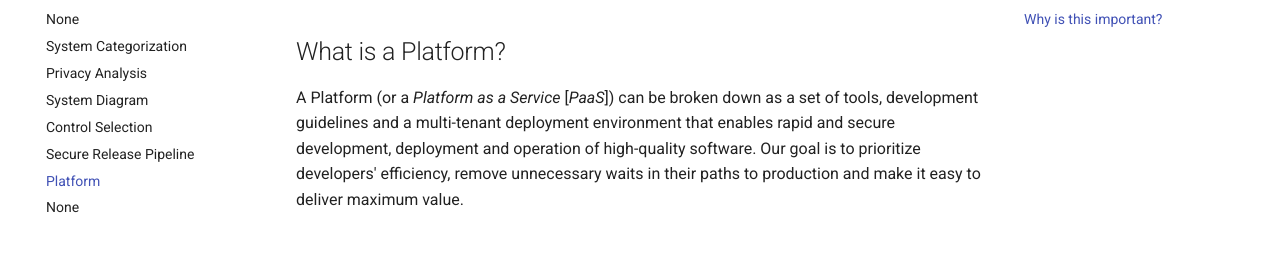
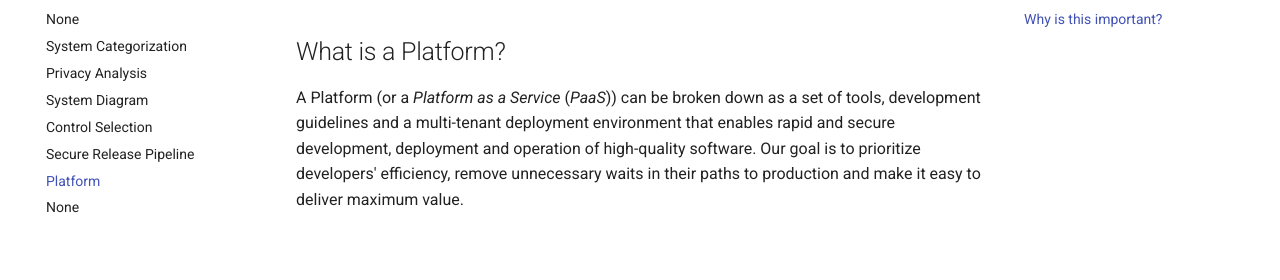
Before and after one commit to rise8-us/cato-playbook, an MkDocs documentation site: the page built from docs/platform.md, in a window 1280 px wide and 930 px high. Shown: the part 194-474 px from the top of the window. Built offline with MkDocs 1.6.1 and Material for MkDocs 9.7.7, drawn with Linux system fonts in a browser that asks for light colours; comment, search, counter and statistics services are not loaded.

```diff
--- a/docs/platform.md
+++ b/docs/platform.md
@@ -1,7 +1,7 @@
 # Platform
 
 ## What is a Platform?
-A Platform (or a *Platform as a Service* [*PaaS*]) can be broken down as a set of tools, development guidelines and a multi-tenant deployment environment that enables rapid and secure development, deployment and operation of high-quality software. Our goal is to prioritize developers' efficiency, remove unnecessary waits in their paths to production and make it easy to deliver maximum value.
+A Platform (or a *Platform as a Service* (*PaaS*)) can be broken down as a set of tools, development guidelines and a multi-tenant deployment environment that enables rapid and secure development, deployment and operation of high-quality software. Our goal is to prioritize developers' efficiency, remove unnecessary waits in their paths to production and make it easy to deliver maximum value.
 
 <br/>
 
```
